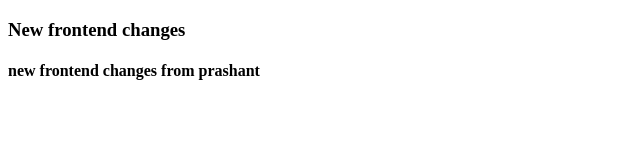
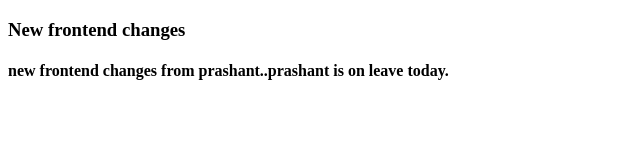
Before and after one commit to swap-prashant/plannet-project, a plain HTML site: page index.html in a window 1280 px wide. Shown: the whole page, without its empty margins (0-640 px from the left). Drawn offline with Linux system fonts and the light colour scheme.

Commit message:
prashant on leave frontend changes

```diff
--- a/index.html
+++ b/index.html
@@ -12,7 +12,7 @@
 
         <section>
             <h3>New frontend changes</h3>
-            <h4>new frontend changes from prashant</h4>
+            <h4>new frontend changes from prashant..prashant is on leave today.</h4>
         </section>
 
         <!-- hero section end here -->
```
